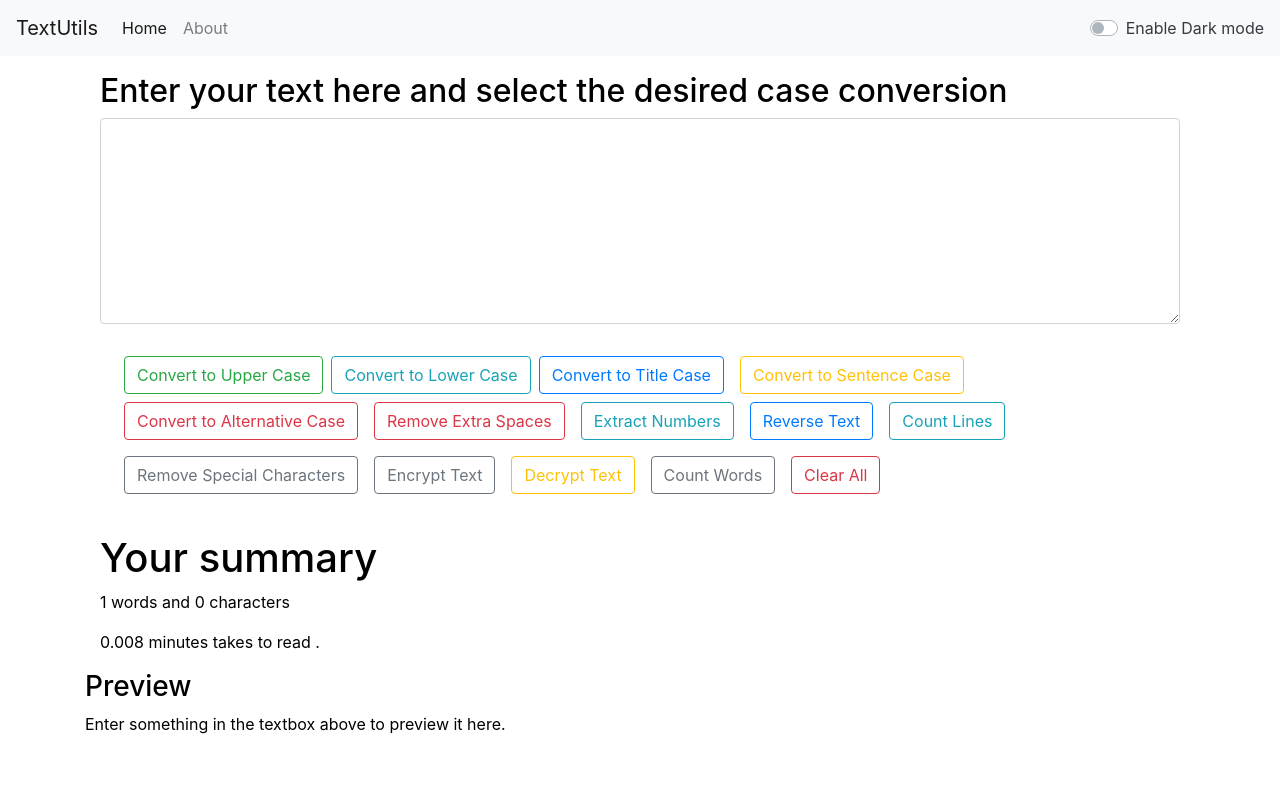
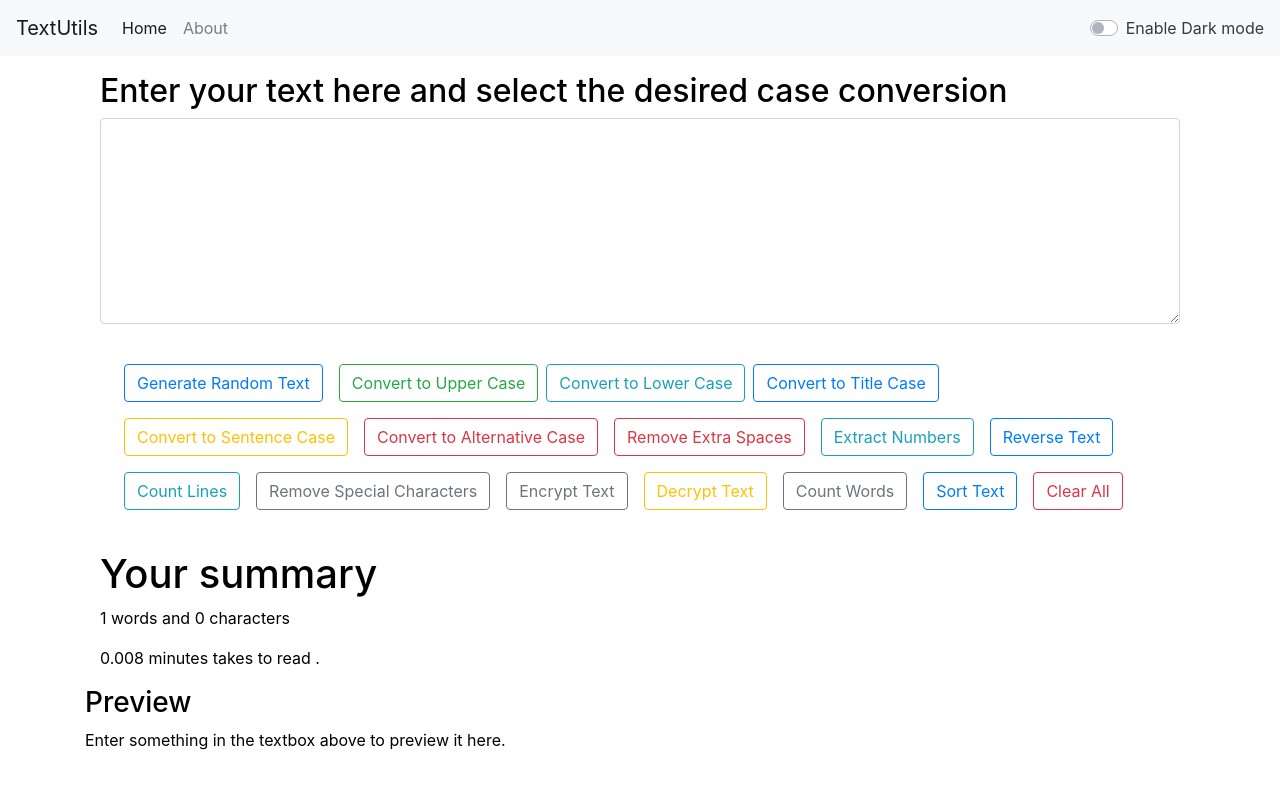
Before and after one commit to nidhigupta08/TextUtils, a React (Create React App) app: page / in a window 1280 px wide. Shown: the top 788 px of the page. Built offline with nearby package versions, Linux system fonts and the light colour scheme.

Commit message:
Added features like"GenerateRandomText", "SortText", "WordCount","RemoveSpecialChars"....

```diff
--- a/src/components/TextForm.js
+++ b/src/components/TextForm.js
@@ -1,27 +1,42 @@
-import React,{ useState} from 'react'
+import React,{ useState,} from 'react'
 
 export default function TextForm(props) {
+
+  const handleGenerateRandomText = () => {
+    // Generate random text or Lorem Ipsum placeholder text
+    const randomText = loremIpsum(); // Call a function to generate Lorem Ipsum text
+    setText(randomText);
+    props.showAlert('Generated random text!', 'success');
+  };
+
+  const loremIpsum = () => {
+    // Lorem Ipsum text generator function
+    return 'Lorem ipsum dolor sit amet, 1234 consectetur adipiscing elit. Sed do eiusmod tempor incididunt ut labore et dolore magna aliqua. Ut enim ad minim veniam, 5678 quis nostrud exercitation ullamco laboris nisi ut aliquip ex ea commodo consequat. 91011';
+  };
 
   const handleUpClick=()=>{
     //  console.log("Uppercase was clicked" + text);
       //setText("you have clicked on handleUpChange");
       let newText=text.toUpperCase();
       setText(newText);
+      props.showAlert("Converted to uppercase!","success");
     }
-
     const handleLoClick=()=>{
       let lower_case=text.toLowerCase();
       setText(lower_case);
+      props.showAlert("Converted to lowercase!","success");
     }
 
     const handleTitleClick = () => {
       let titleCase = text.toLowerCase().split(' ').map((word) => word.charAt(0).toUpperCase() + word.slice(1)).join(' ');
       setText(titleCase);
+      props.showAlert("Converted to titlecase!","success");
     };
 
     const handleSentenceCaseClick = () => {
       let SentenceCase = text.toLowerCase().split('. ').map((sentence) => sentence.charAt(0).toUpperCase() + sentence.slice(1)).join('. ');
       setText(SentenceCase);
+      props.showAlert("Converted to sentencecase!","success");
     };
 
     const handleAltCaseClick = () => {
@@ -34,7 +49,9 @@ export default function TextForm(props) {
         }
       }
       setText(AltCase);
+      props.showAlert("Converted to alternativecase!","success");
     };
+
       // Event handler for input change
     const handleOnChange=(event)=>{
       //console.log("on change");
@@ -45,6 +62,7 @@ export default function TextForm(props) {
     const handleRemoveSpacesClick = () => {
       const newText = text.replace(/\s+/g, ' '); // Replace multiple spaces with single space
       setText(newText);
+      props.showAlert("Removed whitespace!","success");
     };
 
     const handleExtractNumberClick = () => {
@@ -52,6 +70,7 @@ export default function TextForm(props) {
       if (extractedNumbers) {
         const numbersString = extractedNumbers.join(', '); // Join extracted numbers into a string
         setText(numbersString);
+        props.showAlert("Extracted number!","success");
       } else {
         alert('No numbers found in the input text.');
       }
@@ -60,16 +79,19 @@ export default function TextForm(props) {
     const handleReverseTextClick = () => {
       const reversedText = text.split('').reverse().join('');
       setText(reversedText);
+      props.showAlert("Converted to reverse!","success");
     };
 
     const handleLineCountClick = () => {
       const lineCount = text.split('\n').length;
       setText(`Number of lines: ${lineCount}`);
+
     };
 
     const handleRemoveSpecialCharsClick = () => {
       const removedSpecialCharsText = text.replace(/[^\w\s]/gi, '');
       setText(removedSpecialCharsText);
+      props.showAlert("Removed special character!","success");
     };
 
 const handleEncryptTextClick = () => {
@@ -92,6 +114,12 @@ const handleEncryptTextClick = () => {
     const words = text.split(/\s+/).filter(word => word !== ''); // Split text by spaces and filter out empty strings
     const wordCountText = `Word count: ${words.length}`;
     setText(wordCountText);
+  };
+
+  const handleSortTextClick = () => {
+    const sortedText = text.split('\n').sort().join('\n');
+    setText(sortedText);
+    props.showAlert('Text sorted alphabetically!', 'success');
   };
 
   const handleClearClick = () => {
@@ -117,6 +145,9 @@ const handleEncryptTextClick = () => {
   </div>
 
   <div className='p-3'>
+  <button className='btn btn-outline-primary mx-2 my-2' onClick={handleGenerateRandomText}>
+              Generate Random Text
+            </button>
   <button className="btn btn-outline-success mx-2 " onClick={handleUpClick}>Convert to Upper Case</button>
   <button className="btn btn-outline-info" onClick={handleLoClick}> Convert to Lower Case</button>
   <button className='btn btn-outline-primary mx-2' onClick={handleTitleClick}>Convert to Title Case </button>
@@ -134,6 +165,9 @@ const handleEncryptTextClick = () => {
 
         <button className="btn btn-outline-warning mx-2" onClick={handleDecryptTextClick}>Decrypt Text</button>
         <button className="btn btn-outline-secondary mx-2" onClick={handleWordCountClick}>Count Words</button>
+        <button className="btn btn-outline-primary mx-2" onClick={handleSortTextClick}>
+              Sort Text
+            </button>
       <button className='btn btn-outline-danger mx-2 my-2' onClick={handleClearClick}>Clear All</button>
   </div>
 
```
Lines whose indentation alone changed are shown as unchanged.
